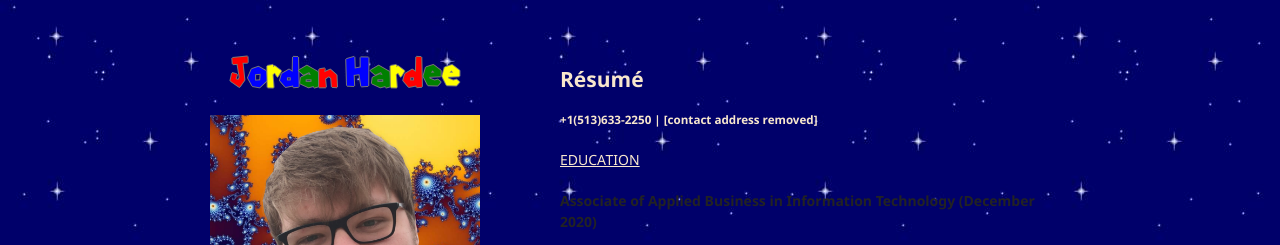
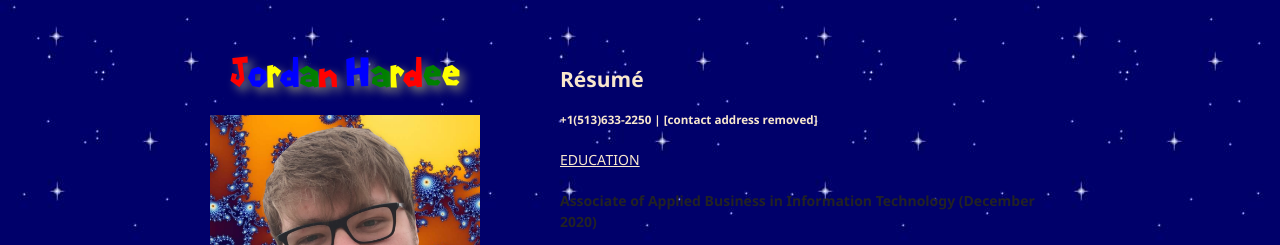
Before and after one commit to jordanhardee/jordanhardee.github.io, a Jekyll site: the page built from resume.md, in a window 1280 px wide. Shown: the top 245 px of the page. Built offline with Jekyll 4.4.1, drawn with Linux system fonts in a browser that asks for light colours; our own code applies the rules of GitHub Pages for plain Markdown files.

Commit message:
text-shadow test

```diff
--- a/_sass/jekyll-theme-minimal.scss
+++ b/_sass/jekyll-theme-minimal.scss
@@ -37,8 +37,8 @@ h1 {
   font-size:28px;
 font-family: "Mario";
 /*text-shadow: 1px 0 0 #000, 0 -1px 0 #000, 0 1px 0 #000, -1px 0 0 #000;*/
-text-shadow: 1px 0 0 #777777, 0 -1px 0 #777777, 0 1px 0 #777777, -1px 0 0 #777777;
-
+/*text-shadow: 1px 0 0 #777777, 0 -1px 0 #777777, 0 1px 0 #777777, -1px 0 0 #777777;*/
+text-shadow:5px 5px 10px #777777;
 font-size:200%;
 font-size: 0;     // whitespaces go away
 text-align: center;
```
